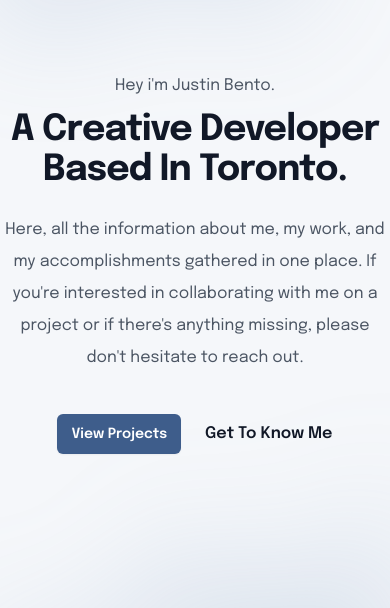
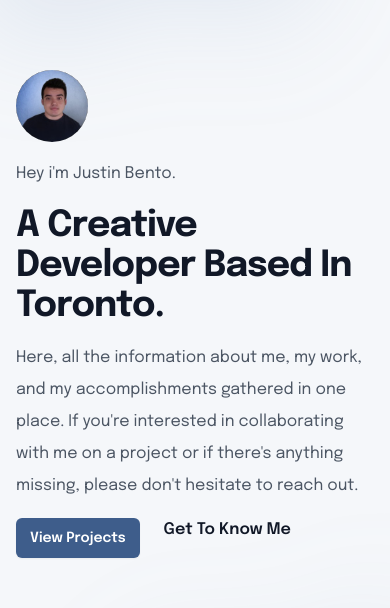
Before and after one commit to Justin-Bento/portfolio, a Next.js app: page / in a window 390 px wide. Shown: the part 166-774 px from the top of the page. Built offline with nearby package versions, Linux system fonts and the light colour scheme; no server answers.

Commit message:
updated spacing for mobile usage

```diff
--- a/pages/index.tsx
+++ b/pages/index.tsx
@@ -94,20 +94,20 @@ export default function index() {
 function Hero_Section() {
   return (
     <>
-      <div className="max-w-2xl py-40 mx-auto">
-        <div className="hidden sm:mb-8 sm:flex sm:justify-center">
+      <div className="max-w-2xl p-4 py-40 mx-auto">
+        <div className="sm:mb-8 sm:flex md:justify-center">
           <Image src="/projects/avatar.jpg" width={72} height={72} alt="Avatar" className="bg-gray-500 rounded-full" />
         </div>
-        <div className="text-center">
+        <div className="my-4 space-y-4 text-start md:text-center">
           <p className="text-base leading-8 text-gray-600">Hey i&#39;m Justin Bento.</p>
-          <h1 className="mt-2 text-4xl font-bold tracking-tight text-gray-900 sm:text-6xl dark:text-slate-50">
+          <h1 className="text-4xl font-bold tracking-tight text-gray-900 sm:text-6xl dark:text-slate-50">
             A Creative Developer Based In Toronto.
           </h1>
-          <p className="mt-6 text-base leading-8 text-gray-600 dark:text-slate-100">
+          <p className="my-6 text-base leading-8 text-gray-600 dark:text-slate-100">
             Here, all the information about me, my work, and my accomplishments gathered in one place.
             If you&#39;re interested in collaborating with me on a project or if there&#39;s anything missing, please don&#39;t hesitate to reach out.
           </p>
-          <div className="flex items-center justify-center mt-10 gap-x-6">
+          <div className="flex items-start justify-start mt-10 md:items-center md:justify-center gap-x-6">
             <Link
               href="/projects"
               className="rounded-md bg-primary-600  px-3.5 py-2.5 text-sm font-semibold text-white shadow-sm hover:bg-primary-500 focus-visible:outline focus-visible:outline-2 focus-visible:outline-offset-2 focus-visible:outline-primary-600"
```
